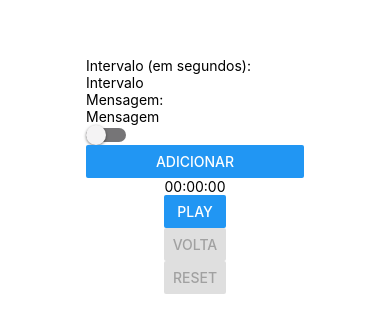
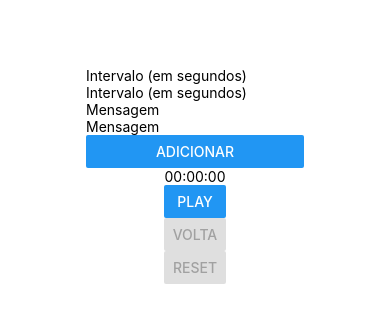
Before and after one commit to gabriel-nlima/timer-pp, a React Native app: screen / in a window 390 px wide. Shown: the part 247-580 px from the top of the page. Built offline with nearby package versions, Linux system fonts and the light colour scheme.

Commit message:
Implementa reset das voltas e histórico, e melhorias no código.

```diff
--- a/src/App.tsx
+++ b/src/App.tsx
@@ -33,7 +33,7 @@ export default function App() {
   // Ativa a mensagem com menor tempo ao iniciar/se n houver mensagem ativa
   // TODO não deixar ter mais de uma mensagem ativa
   useEffect(() => {
-    const msgs = Array.from(messages)
+    const msgs = [...messages]
     if (!msgs.find(m => m.active) && msgs.length > 0) {
       msgs[0].active = true
       setMessages(msgs)
@@ -47,18 +47,19 @@ export default function App() {
   const setNextActiveMsg = useCallback(
     (msg: MessageType) => {
       if (msg.active) {
-        const msgs = Array.from(messages)
+        const msgs = [...messages]
         const msgIndex = msgs.findIndex(m => m.active)
         if (msgIndex > -1) {
           // Desativa a mensagem atual e ativa a próxima
           msgs[msgIndex].active = false
 
-          setMsgsHistory(prev => [
+          // Adiciona a atual no histórico
+          setMsgsHistory(prevMsgsHistory => [
             {
               ...msgs[msgIndex],
-              msg: `${msgs[msgIndex].msg} (${prev.length + 1})`,
+              msg: `${msgs[msgIndex].msg} (${prevMsgsHistory.length + 1})`,
             },
-            ...prev,
+            ...prevMsgsHistory,
           ])
 
           if (msgIndex + 1 <= messages.length - 1) {
@@ -79,19 +80,43 @@ export default function App() {
   const addMessage = useCallback((msg: MessageType) => {
     setMessages(prev => [...prev, msg])
   }, [])
+
+  // Intervalo da mensagem atual
   useInterval(
     () => {
       currentMessage && setNextActiveMsg(currentMessage)
     },
-    isPlaying && currentMessage && currentMessage.active ? currentMessage.step * 1000 : undefined,
+    isPlaying && currentMessage?.active ? currentMessage.step * 1000 : undefined,
   )
+
+  const resetAll = useCallback(() => {
+    setIsPlaying(false)
+    setLoops([])
+    setMsgsHistory([])
+
+    // Setta apenas a primeira mensagem para ativa
+    const msgs = messages.map(m => {
+      if (m.active) {
+        m.active = false
+      }
+      return m
+    })
+    msgs[0].active = true
+    setCurrentMessage(msgs[0])
+    setMessages(msgs)
+  }, [messages])
 
   return (
     <View style={styles.container}>
       {isHermes() && <Text>Engine: Hermes</Text>}
       <MessageForm setMessage={addMessage} playing={isPlaying} />
       <Text>{currentMessage?.msg}</Text>
-      <Timer setIsPlaying={setIsPlaying} setLoops={setLoops} playing={isPlaying} />
+      <Timer
+        setIsPlaying={setIsPlaying}
+        setLoops={setLoops}
+        playing={isPlaying}
+        resetAll={resetAll}
+      />
       {msgsHistory.map((message, idx) => (
         <Text key={idx}>{message.msg}</Text>
       ))}
--- a/src/MessageForm.tsx
+++ b/src/MessageForm.tsx
@@ -1,6 +1,7 @@
 import React, { memo, useState } from 'react'
-import { Text, TextInput, View, Button, Switch } from 'react-native'
+import { View, Button } from 'react-native'
 import { MessageType } from './types'
+import { Input } from './components/Inputs'
 
 interface Props {
   setMessage: (msg: MessageType) => void
@@ -11,23 +12,13 @@ interface Props {
 const MessageForm: React.FC<Props> = ({ message, playing, setMessage }) => {
   const [data, setData] = useState(message)
 
-  const inputHandler = (value: string, key: keyof MessageType) => {
+  const inputHandler = (value: string, key: keyof MessageType | string) => {
     setData(
       prev =>
         ({
           ...prev,
           [key]: key === 'step' ? Number(value) : value,
         } as MessageType),
-    )
-  }
-
-  const toggleActive = () => {
-    setData(
-      prevData =>
-        prevData && {
-          ...prevData,
-          active: prevData.active ? !prevData.active : true,
-        },
     )
   }
 
@@ -39,28 +30,20 @@ const MessageForm: React.FC<Props> = ({ message, playing, setMessage }) => {
 
   return (
     <View>
-      <Text>Intervalo (em segundos):</Text>
-      <TextInput
-        value={data && data.step ? `${data.step}` : ''}
-        placeholder="Intervalo"
+      <Input
+        label="Intervalo (em segundos)"
+        keyProp="step"
+        value={data?.step}
         keyboardType="number-pad"
-        onChangeText={text => inputHandler(text, 'step')}
+        inputHandler={inputHandler}
         editable={!playing}
       />
-      <Text>Mensagem:</Text>
-      <TextInput
-        value={data && data.msg ? `${data.msg}` : ''}
-        placeholder="Mensagem"
-        onChangeText={text => inputHandler(text, 'msg')}
+      <Input
+        label="Mensagem"
+        keyProp="msg"
+        value={data?.msg}
+        inputHandler={inputHandler}
         editable={!playing}
-      />
-      <Switch
-        trackColor={{ false: '#767577', true: '#81b0ff' }}
-        thumbColor={data && data.active ? '#f5dd4b' : '#f4f3f4'}
-        ios_backgroundColor="#3e3e3e"
-        onValueChange={toggleActive}
-        value={data && data.active}
-        disabled={playing}
       />
       <Button onPress={handleSubmit} title="Adicionar" disabled={playing} />
     </View>
--- a/src/Timer.tsx
+++ b/src/Timer.tsx
@@ -5,11 +5,12 @@ import DisplayTime from './components/DisplayTime'
 
 interface Props {
   playing: boolean
-  setIsPlaying: (playing: boolean) => void
+  setIsPlaying: React.Dispatch<React.SetStateAction<boolean>>
   setLoops: React.Dispatch<React.SetStateAction<number[]>>
+  resetAll: () => void
 }
 
-const Timer: React.FC<Props> = ({ playing, setIsPlaying, setLoops }) => {
+const Timer: React.FC<Props> = ({ playing, setIsPlaying, setLoops, resetAll }) => {
   const [time, setTime] = useState(0)
 
   useInterval(
@@ -21,7 +22,7 @@ const Timer: React.FC<Props> = ({ playing, setIsPlaying, setLoops }) => {
 
   const resetTimer = () => {
     setTime(0)
-    setIsPlaying(false)
+    resetAll()
   }
 
   return (
--- /dev/null
+++ b/src/components/Inputs.tsx
@@ -0,0 +1,47 @@
+import React from 'react'
+import { Text, TextInput, StyleProp, TextStyle } from 'react-native'
+
+interface InputProps {
+  label: string
+  keyProp: string
+  editable: boolean
+  inputHandler: (value: any, key: string) => void
+  value?: any
+  placeholder?: string
+  testID?: string
+  style?: StyleProp<TextStyle>
+  keyboardAppearance?: 'default' | 'light' | 'dark'
+  keyboardType?:
+    | 'default'
+    | 'email-address'
+    | 'numeric'
+    | 'phone-pad'
+    | 'number-pad'
+    | 'decimal-pad'
+    | 'visible-password'
+    | 'ascii-capable'
+    | 'numbers-and-punctuation'
+    | 'url'
+    | 'name-phone-pad'
+    | 'twitter'
+    | 'web-search'
+}
+
+export const Input: React.FC<InputProps> = ({
+  label,
+  value,
+  keyProp,
+  placeholder,
+  inputHandler,
+  ...props
+}) => (
+  <>
+    <Text>{label}</Text>
+    <TextInput
+      value={value ? `${value}` : undefined}
+      placeholder={placeholder || label}
+      onChangeText={text => inputHandler(text, keyProp)}
+      {...props}
+    />
+  </>
+)
```
